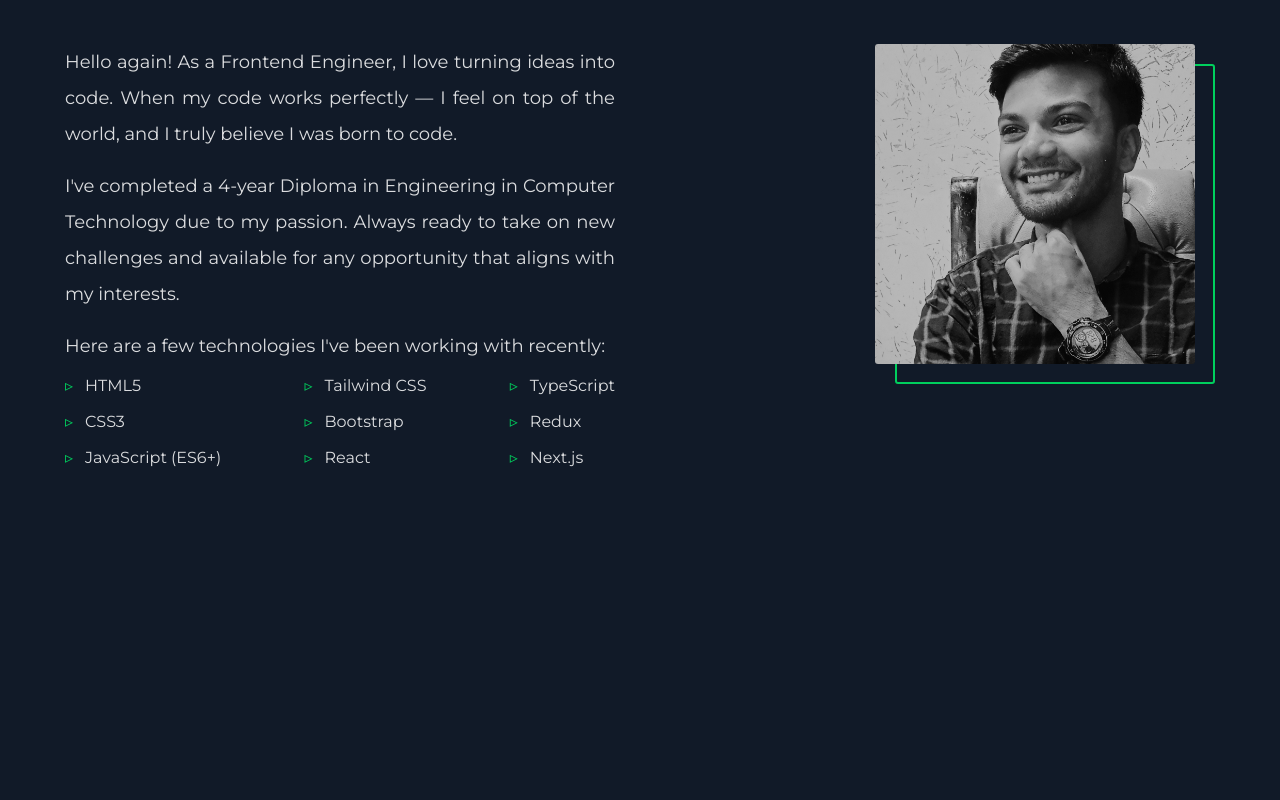
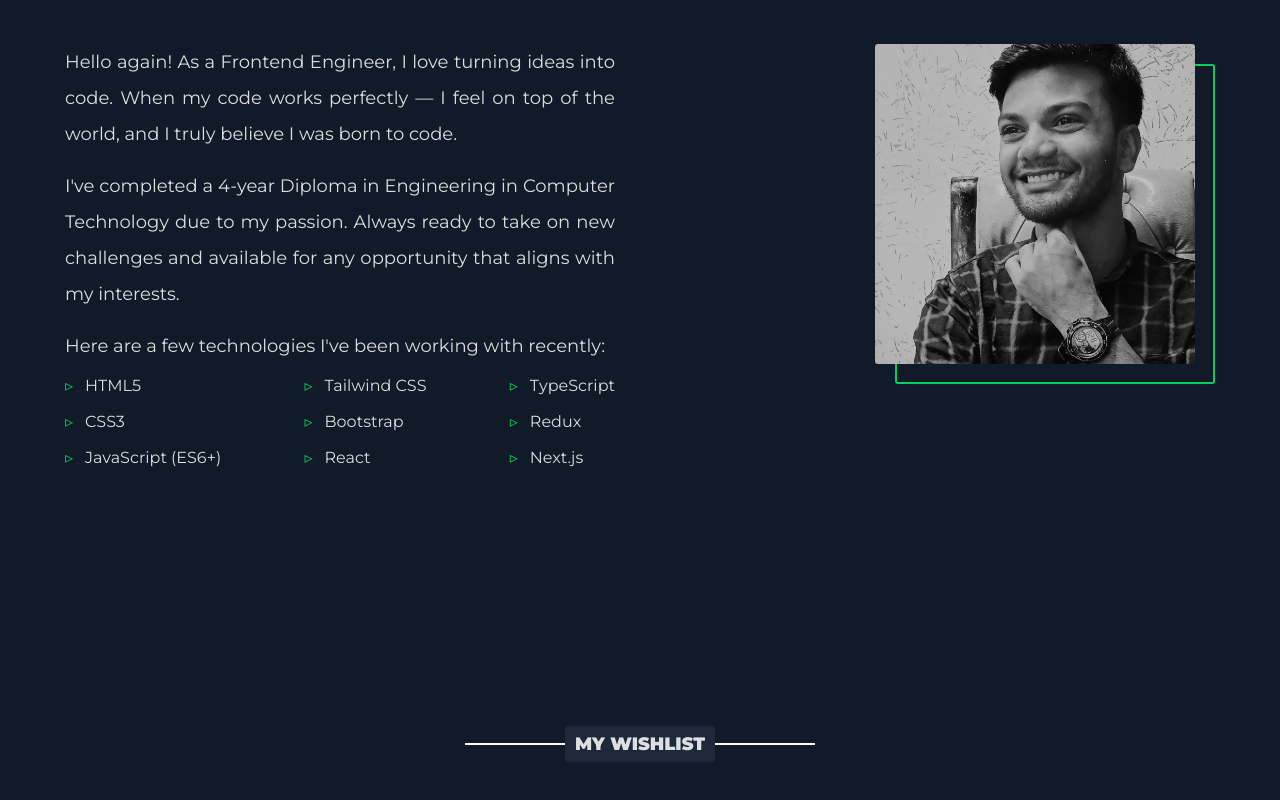
Before and after one commit to iamrafsanrafi/portfolio, a Next.js app: page / in a window 1280 px wide. Shown: the part 956-1756 px from the top of the page. Before the commit the page ends 1582 px from the top, so only its background shows below. Built offline with nearby package versions, Linux system fonts and the light colour scheme.

Commit message:
Working on wishlist...

```diff
--- /dev/null
+++ b/app/components/MyWishlist.jsx
@@ -0,0 +1,15 @@
+import Container from "./Container"
+import SectionHeading from "./SectionHeading"
+
+const MyWishlist = () => {
+    return (
+        <Container>
+            <section id="wishlist" className="pt-[100px] pb-[150px] px-[25px]">
+                {/* ---- Section Heading ---- */}
+                <SectionHeading value="My Wishlist" />
+            </section>
+        </Container>
+    )
+}
+
+export default MyWishlist
--- a/app/page.js
+++ b/app/page.js
@@ -1,6 +1,7 @@
 import AboutMe from "./components/AboutMe";
 import Banner from "./components/Banner";
 import Header from "./components/Header";
+import MyWishlist from "./components/MyWishlist";
 
 export default function Home() {
   return (
@@ -12,6 +13,7 @@ export default function Home() {
       <main>
         <Banner />
         <AboutMe />
+        <MyWishlist />
       </main>
     </>
   );
```
